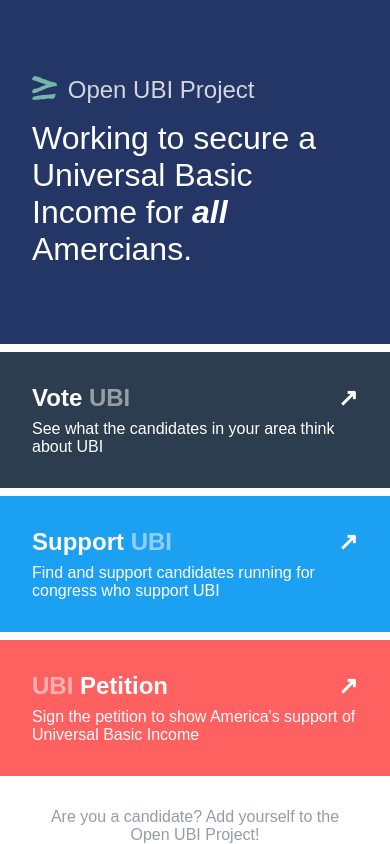
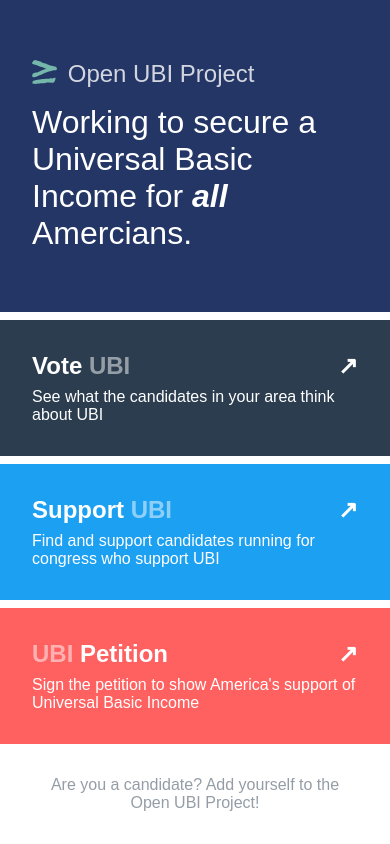
Before and after one commit to Booligoosh/ubi-caucus, a Vue app: page / in a window 390 px wide. Built offline with nearby package versions, Linux system fonts and the light colour scheme; the HTML template or start-up script is replaced by a standard one; a web font is replaced by a local one.

Commit message:
Fixed candidate link when page padding is 0

```diff
--- a/src/views/splash/Home.vue
+++ b/src/views/splash/Home.vue
@@ -201,7 +201,8 @@ $grid-gap: 0.5rem;
     padding: 0;
   }
   .candidate-link {
-    padding: 0 2rem;
+    padding: 2rem;
+    padding-top: 0;
   }
   .hero,
   .project:nth-child(3) {
```
